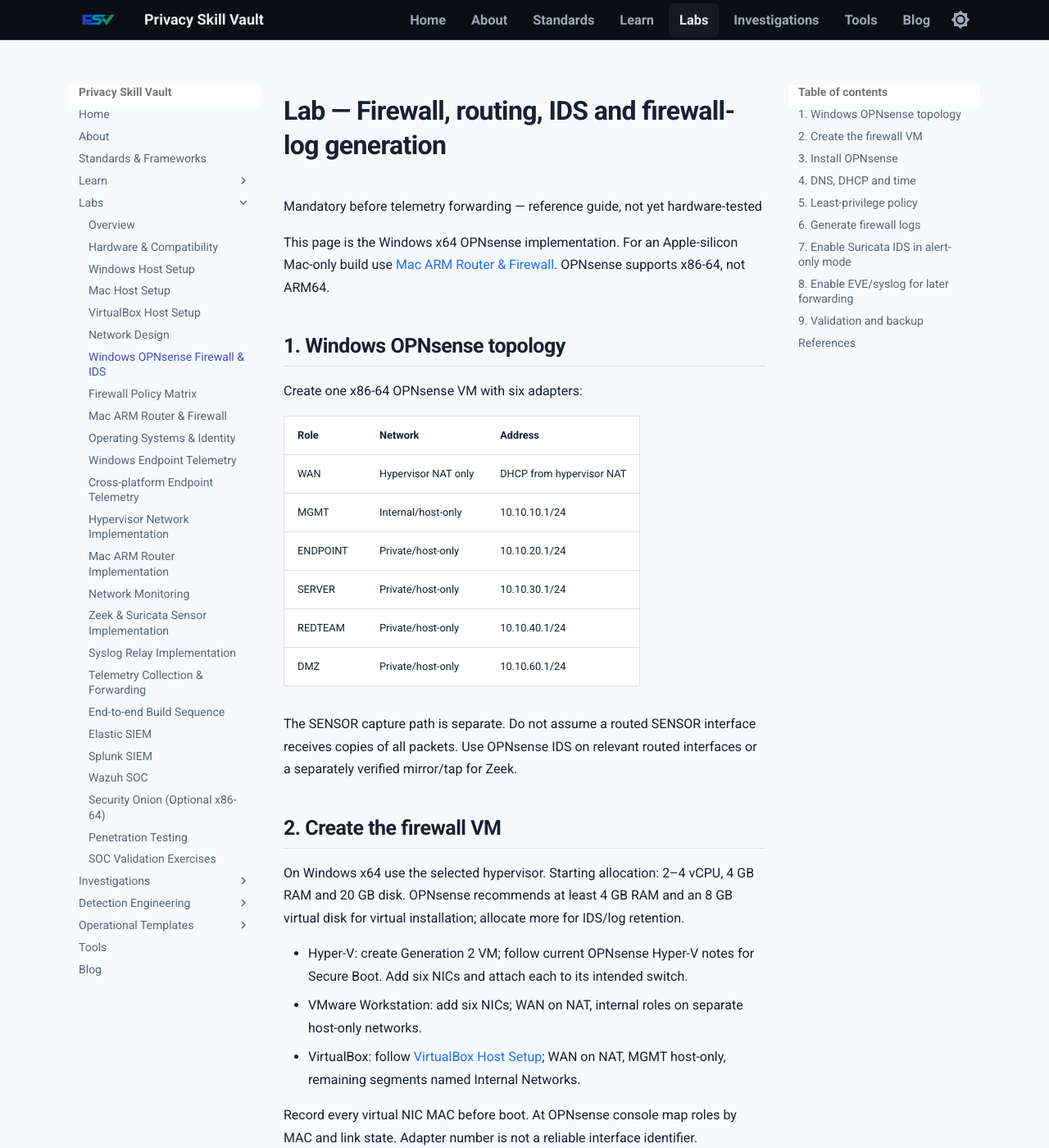
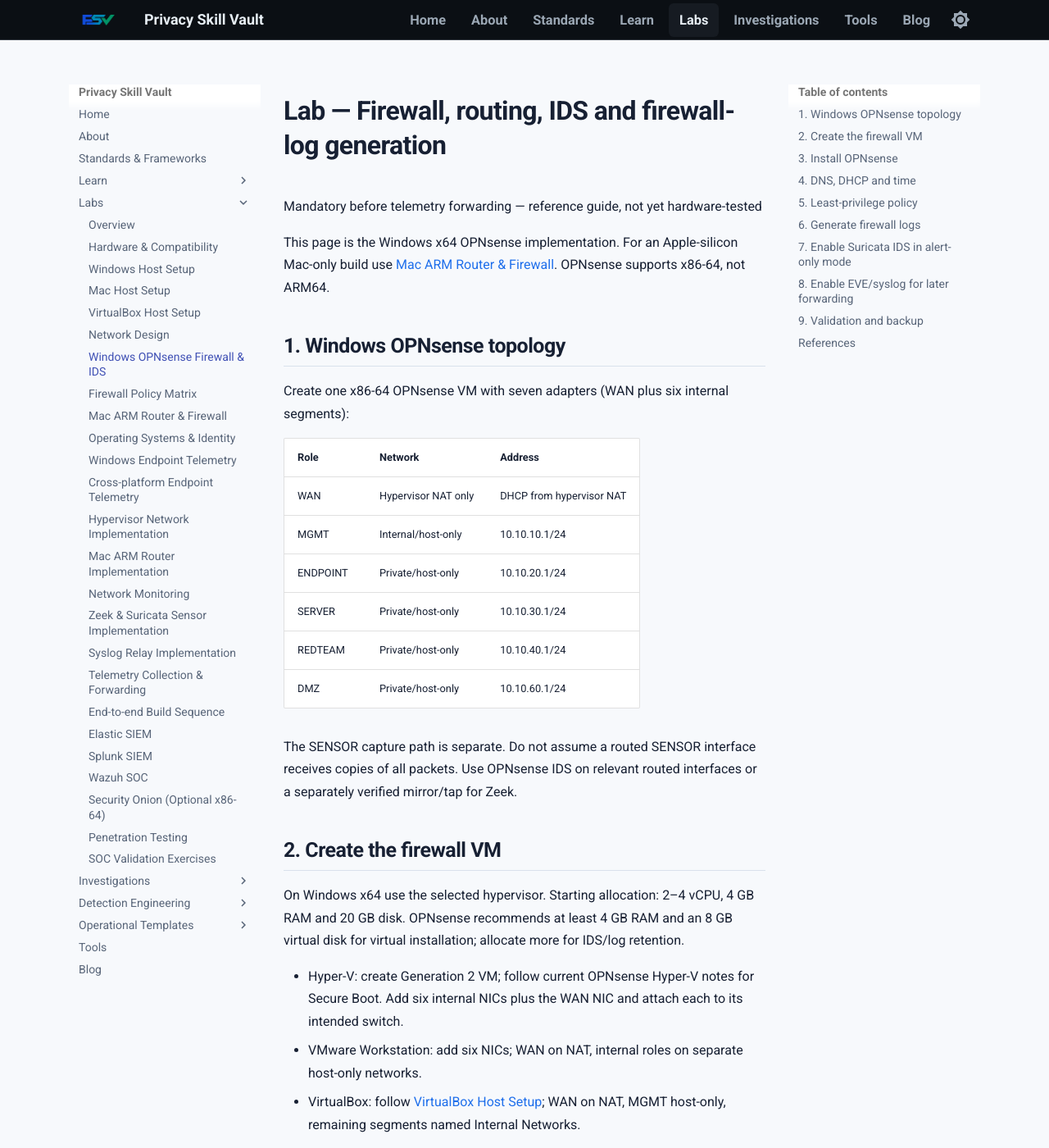
Before and after one commit to PrivacySkillVault/privacyskillvault.github.io, an MkDocs documentation site: the page built from docs/labs/firewall-routing.md, in a window 1280 px wide and 1400 px high. Shown: the whole window at 82% size. Built offline with MkDocs 1.6.1 and Material for MkDocs 9.7.7, drawn with Linux system fonts in a browser that asks for light colours.

```diff
--- a/docs/labs/firewall-routing.md
+++ b/docs/labs/firewall-routing.md
@@ -6,7 +6,7 @@
 
 ## 1. Windows OPNsense topology
 
-Create one x86-64 OPNsense VM with six adapters:
+Create one x86-64 OPNsense VM with seven adapters (WAN plus six internal segments):
 
 | Role | Network | Address |
 |---|---|---|
@@ -23,7 +23,7 @@
 
 On Windows x64 use the selected hypervisor. Starting allocation: 2–4 vCPU, 4 GB RAM and 20 GB disk. OPNsense recommends at least 4 GB RAM and an 8 GB virtual disk for virtual installation; allocate more for IDS/log retention.
 
-- Hyper-V: create Generation 2 VM; follow current OPNsense Hyper-V notes for Secure Boot. Add six NICs and attach each to its intended switch.
+- Hyper-V: create Generation 2 VM; follow current OPNsense Hyper-V notes for Secure Boot. Add six internal NICs plus the WAN NIC and attach each to its intended switch.
 - VMware Workstation: add six NICs; WAN on NAT, internal roles on separate host-only networks.
 - VirtualBox: follow [VirtualBox Host Setup](platform-virtualbox.md); WAN on NAT, MGMT host-only, remaining segments named Internal Networks.
 
```
